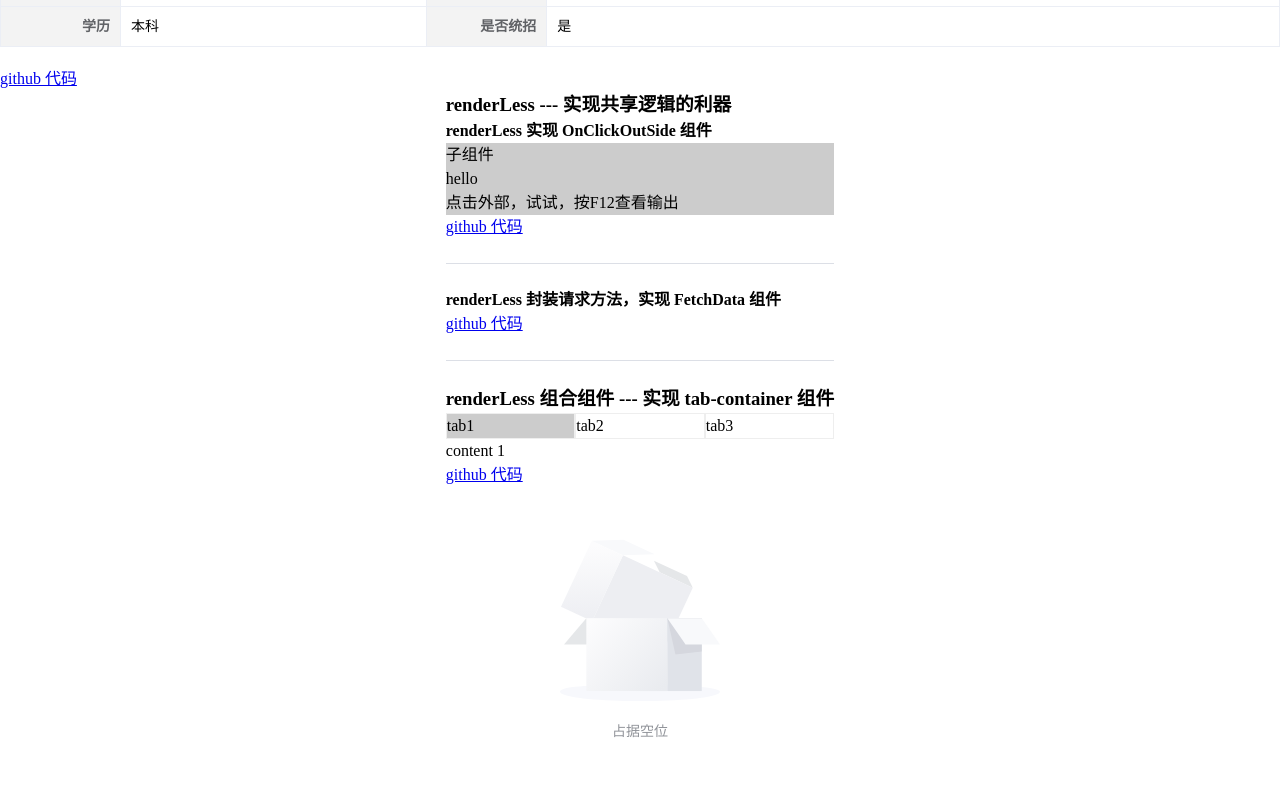
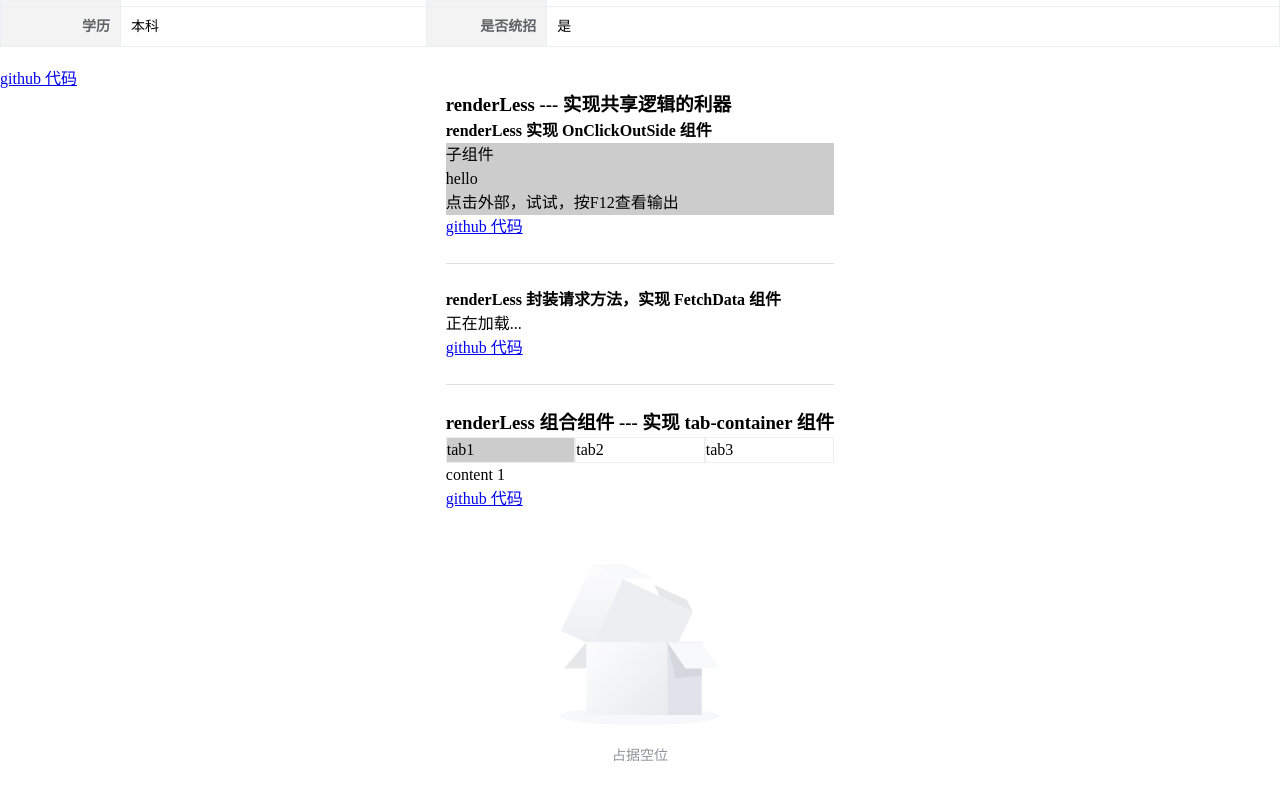
Before and after one commit to jackchoumine/advanced-vue-component-design-demos, a Vue app: page / in a window 1280 px wide. Shown: the part 635-1435 px from the top of the page. Built offline with nearby package versions, Linux system fonts and the light colour scheme; no server answers.

Commit message:
😄:取消注释

```diff
--- a/src/components/render-prop/RenderPropDemo.vue
+++ b/src/components/render-prop/RenderPropDemo.vue
@@ -28,7 +28,7 @@
     </a>
     <ElDivider />
     <h4>renderLess 封装请求方法，实现 FetchData 组件</h4>
-    <!-- <FetchData url="https://api.github.com/users/jackchoumine">
+    <FetchData url="https://api.github.com/users/jackchoumine">
       <template #default="{ userInfo, loading }">
         <p v-if="loading">正在加载...</p>
         <p v-else-if="userInfo.avatar_url">
@@ -41,7 +41,7 @@
           </p>
         </div>
       </template>
-    </FetchData> -->
+    </FetchData>
     <a
       href="https://github.com/jackchoumine/advanced-vue-component-design-demos/blob/master/src/components/render-prop/FetchData.jsx"
       target="_blank"
```
